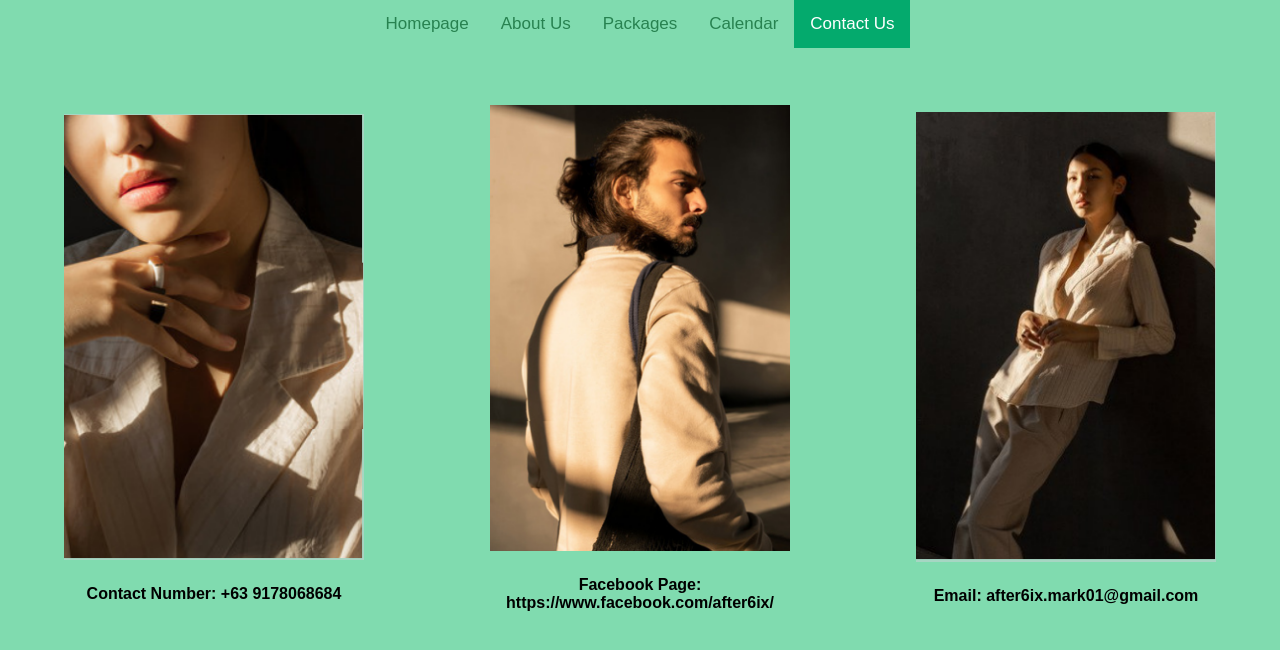
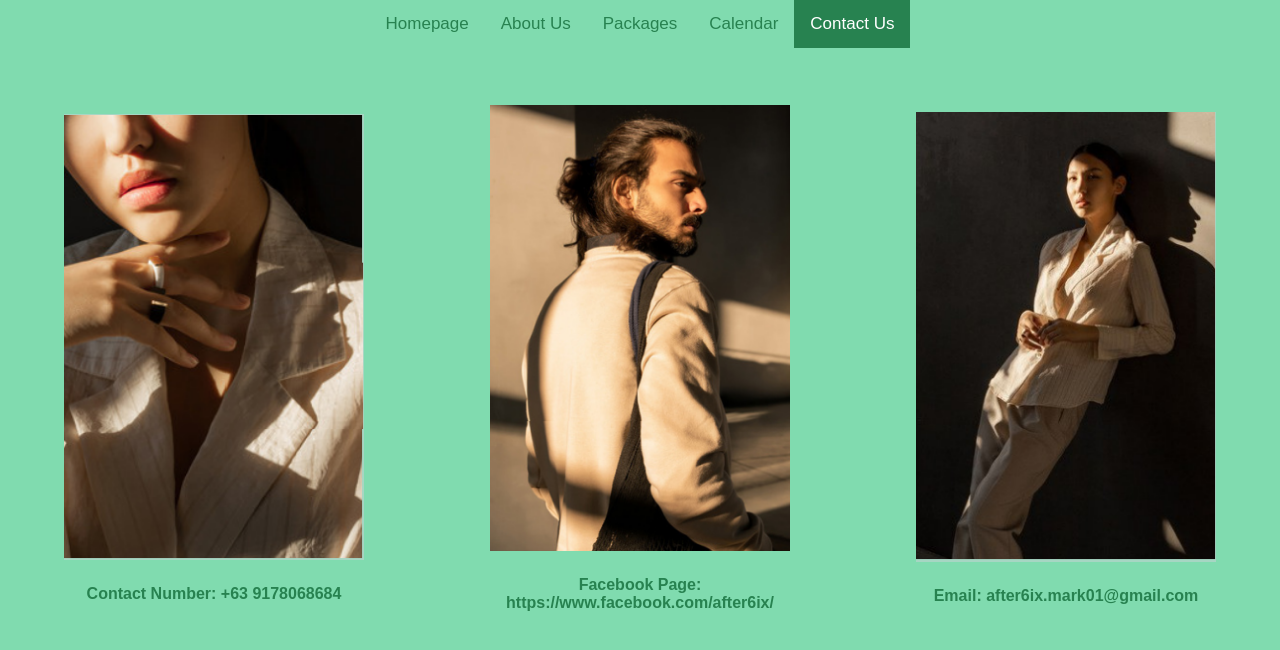
Before and after one commit to nikkapiel/3ISA-GROUP3, a plain HTML site: page contact.html in a window 1280 px wide. Drawn offline with Linux system fonts and the light colour scheme.

Commit message:
updated contact
updated contact

```diff
--- a/contact.html
+++ b/contact.html
@@ -17,6 +17,10 @@ body {
 	font-family: Arial, Helvetica, sans-serif;
 }
 
+.contact {
+  color: #278250
+}
+
 .topnav {
   overflow: hidden;
   background-color: #80dbaf;
@@ -33,11 +37,11 @@ body {
 
 .topnav a:hover {
   background-color: #ddd;
-  color: black;
+  color: #278250;
 }
 
 .topnav a.active {
-  background-color: #04AA6D;
+  background-color: #278250;
   color: white;
 }
 
@@ -48,12 +52,12 @@ body {
 }
 
 .table a:link {
-  color:black;
+  color:#278250;
   background-color: transparent;
   text-decoration: none;
 }
 .table a:visited {
-  color: black;
+  color: #278250;
   background-color: transparent;
   text-decoration: none;
 }
@@ -81,7 +85,7 @@ body {
 <table class = table style="width:100%">
 			<tr>
 			  <td>
-				<div style="margin: 0 auto; width: 300px" color:>
+				<div class="contact" style="margin: 0 auto; width: 300px" color:>
 				<img src="images/sdfdsgd.PNG" alt="img1" style= "width: 300px">
 				<h4><center>Contact Number: +63 9178068684</center></h4>
 			</div>
```
